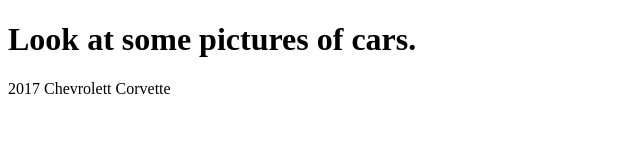
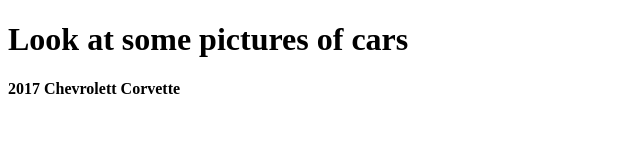
Before and after one commit to cl4598/ECS2022, a plain HTML site: page index.html in a window 1280 px wide. Shown: the full height of the page, 0-640 px from the left. Drawn offline with Linux system fonts and the light colour scheme.

Commit message:
Bolded Chevrolet Corvette

```diff
--- a/index.html
+++ b/index.html
@@ -1,7 +1,7 @@
 <!DOCTYPE html>
 <html>
    <body>
-      <h1>Look at some pictures of cars.</h1>
-      <p>2017 Chevrolett Corvette</p>
+      <h1>  Look at some pictures of cars</h1>
+      <b><p>2017 Chevrolett Corvette</p></b>
    </body>
 </html>
```
